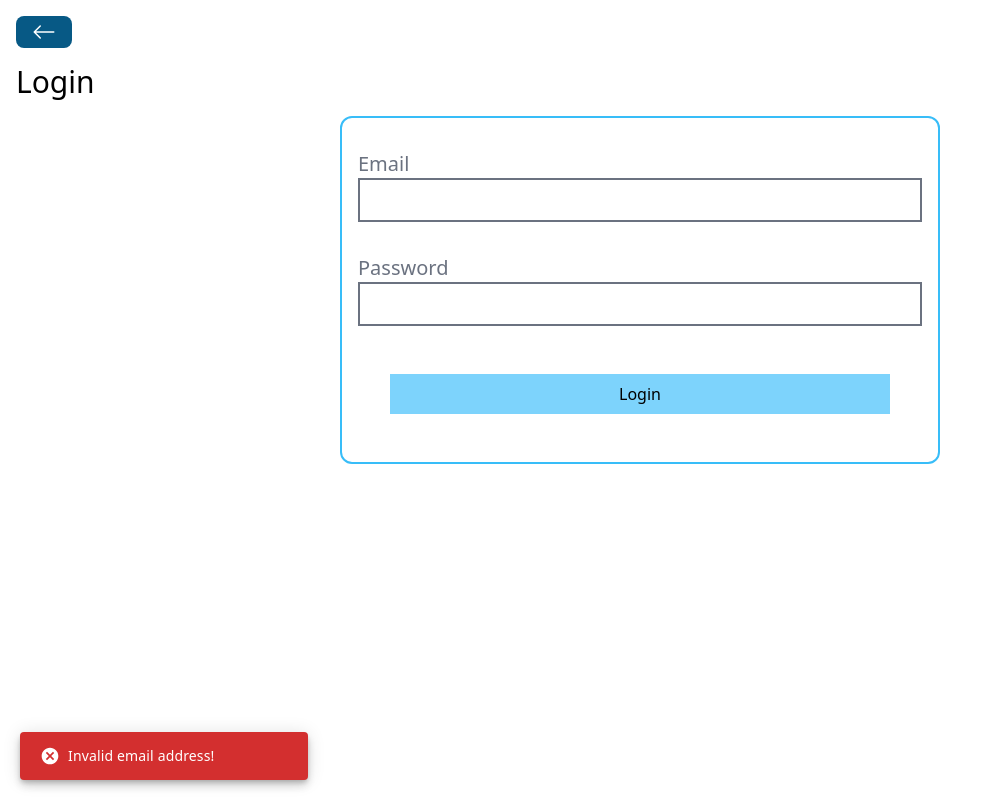
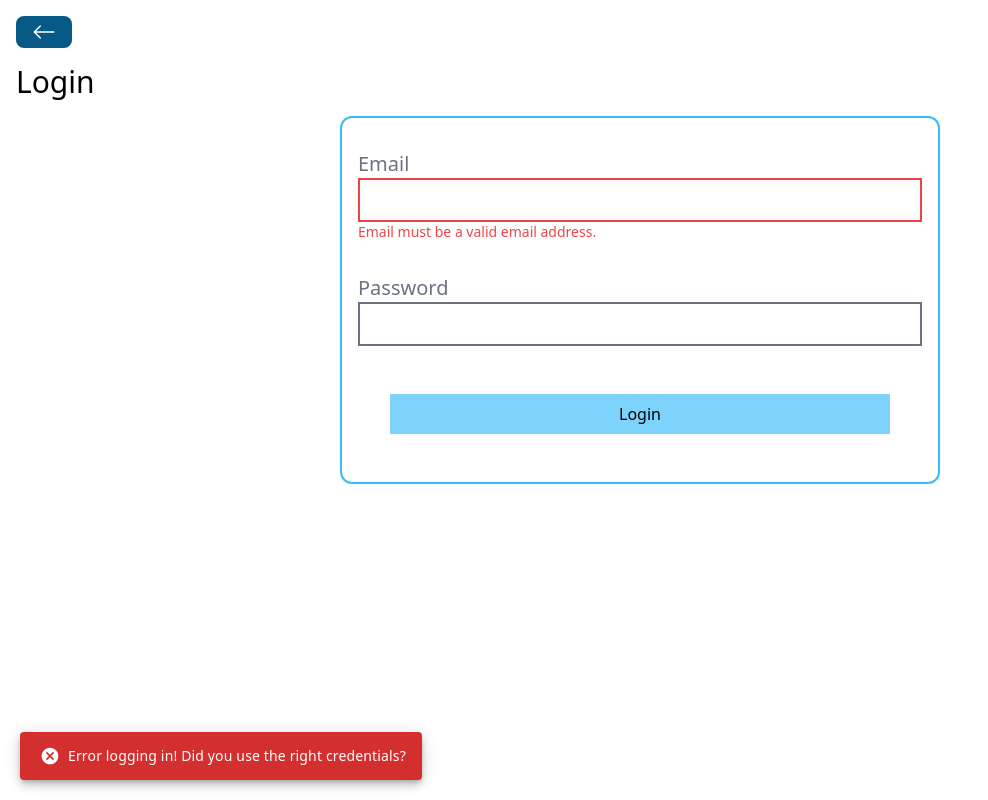
Before and after one commit to ThomPoppins/MERN-Enterprise-Search, a React (Vite) app in the folder frontend/: page /login in a window 1280 px wide. Both pictures are taken after a click on the button "Login". Shown: the whole page, without its empty margins (0-988 px from the left). Built offline with nearby package versions, Linux system fonts and the light colour scheme; no server answers.

Commit message:
Add validation and error messaging in user login form.

```diff
--- a/frontend/src/pages/companies/RegisterCompany.jsx
+++ b/frontend/src/pages/companies/RegisterCompany.jsx
@@ -100,7 +100,7 @@ const RegisterCompany = () => {
     }
   };
 
-  // Display error messages if the user enters invalid input
+  // Display error messages if the user enters invalid input with useSnackbar
   useEffect(() => {
     if (nameError) {
       enqueueSnackbar("Company name is invalid!", { variant: "error" });
--- a/frontend/src/pages/users/LoginUser.jsx
+++ b/frontend/src/pages/users/LoginUser.jsx
@@ -10,10 +10,34 @@ import emailValidator from "../../validation/emailValidator";
 import verifyToken from "../../utils/auth/verifyToken.jsx";
 
 const RegisterUser = () => {
+  // Input field values for logging in a user as state
   const [email, setEmail] = useState("");
   const [password, setPassword] = useState("");
 
+  // Error state for displaying error messages if the user enters invalid input
+  const [emailError, setEmailError] = useState(false);
+
+  // Validate input fields
+  const validateEmail = () => {
+    if (emailValidator(email) === false) {
+      setEmailError(true);
+    } else {
+      setEmailError(false);
+    }
+  };
+
+  // Handle onChange events for input fields
+  const handleEmailChange = (e) => {
+    setEmail(e.target.value);
+    if (emailError) {
+      validateEmail();
+    }
+  };
+
+  // Loading state for displaying a spinner while the request is being sent to the backend
   const [loading, setLoading] = useState(false);
+
+  // useNavigate is a hook that returns a navigate function that we can use to navigate to a different page
   const navigate = useNavigate();
   // useSnackbar is a hook that returns an object with two properties: enqueueSnackbar and closeSnackbar
   // enqueueSnackbar is a function that takes an object as an argument
@@ -22,18 +46,12 @@ const RegisterUser = () => {
   // https://iamhosseindhv.com/notistack/demos#use-snackbar
   const { enqueueSnackbar } = useSnackbar();
 
-  let invalidValues = false;
-
   const handleLoginUser = () => {
     // TODO: [MERNSTACK-157] Give input field of the form a red border if the input is invalid
     // TODO: [MERNSTACK-158] Display error message under the input field if the input is invalid explaining the right format
-    // Validate email address to be the correct format
-    if (emailValidator(email) === false) {
-      enqueueSnackbar("Invalid email address!", { variant: "error" });
-      console.log("Invalid email" + email);
-      invalidValues = true;
-    }
-    if (invalidValues) {
+    // Validate email address to be the correct format otherwise return before sending a request to the backend
+    validateEmail();
+    if (emailError) {
       return;
     }
 
@@ -63,7 +81,10 @@ const RegisterUser = () => {
       })
       .catch((error) => {
         setLoading(false);
-        enqueueSnackbar("Error logging in!", { variant: "error" });
+        enqueueSnackbar(
+          "Error logging in! Did you use the right credentials?",
+          { variant: "error" }
+        );
         console.log(error);
       });
   };
@@ -79,9 +100,19 @@ const RegisterUser = () => {
           <input
             type="text"
             value={email}
-            onChange={(e) => setEmail(e.target.value)}
-            className="border-2 border-gray-500 px-4 py-2 w-full"
+            onChange={handleEmailChange}
+            onBlur={validateEmail}
+            className={`border-2 border-gray-500 px-4 py-2 w-full ${
+              emailError ? "border-red-500" : ""
+            }`}
           />
+          {emailError ? (
+            <p className="text-red-500 text-sm">
+              Email must be a valid email address.
+            </p>
+          ) : (
+            ""
+          )}
         </div>
         <div className="my-4">
           <label className="text-xl mr-4 text-gray-500">Password</label>
```
